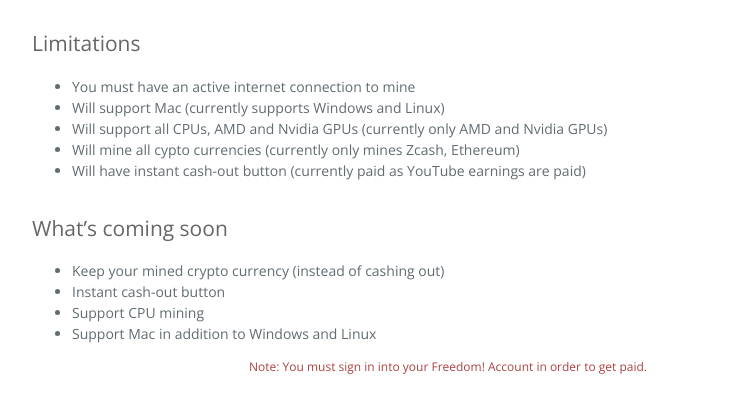
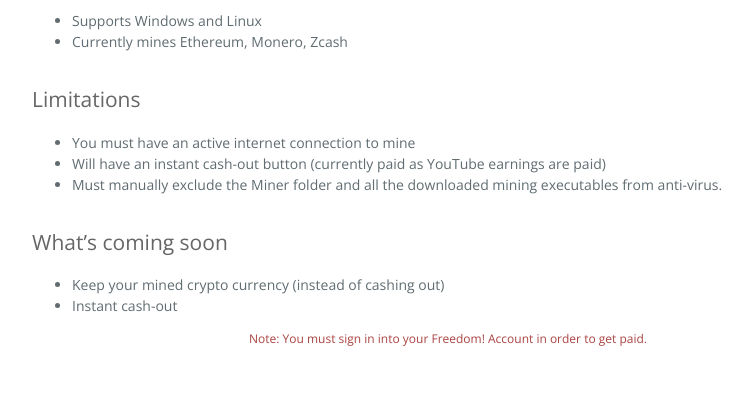
Before and after one commit to anyTV/freedom-crypto-docs, a Jekyll site: the page built from docs/Index.md, in a window 1280 px wide, cut to the strip 647-1067 px from the top of the page. Shown: the top 413 px of the strip, without its empty margins (192-945 px from the left). Built offline with Jekyll 4.4.1, drawn with Linux system fonts in a browser that asks for light colours; our own code applies the rules of GitHub Pages for plain Markdown files; after the commit the page ends 1039 px from its top, so only the background shows below that.

Commit message:
update docs

```diff
--- a/docs/Index.md
+++ b/docs/Index.md
@@ -7,18 +7,18 @@
   <div style="position:relative;height:0;padding-bottom:56.21%"><iframe src="https://www.youtube.com/embed/IWib9tby_1E?list=PLxLYo5_7D3SeXt64Fozsx83iKrD_COggW&amp;ecver=2" style="position:absolute;width:100%;height:100%;left:0" width="641" height="360" frameborder="0" allow="autoplay; encrypted-media" allowfullscreen></iframe></div>
 </p>
 
+* Supports Windows and Linux
+* Currently mines Ethereum, Monero, Zcash
+
 ## Limitations
 * You must have an active internet connection to mine
-* Will support Mac (currently supports Windows and Linux)
-* Will support all CPUs, AMD and Nvidia GPUs (currently only AMD and Nvidia GPUs)
-* Will mine all cypto currencies (currently only mines Zcash, Ethereum)
-* Will have instant cash-out button (currently paid as YouTube earnings are paid)
+* Will have an instant cash-out button (currently paid as YouTube earnings are paid)
+* Must manually exclude the Miner folder and all the downloaded mining executables from anti-virus.
 
 ## What's coming soon
 * Keep your mined crypto currency (instead of cashing out)
-* Instant cash-out button
-* Support CPU mining
-* Support Mac in addition to Windows and Linux
+* Instant cash-out
+
 <p align="center" id="note">
 Note: You must sign in into your Freedom! Account in order to get paid.
 </p>
```
